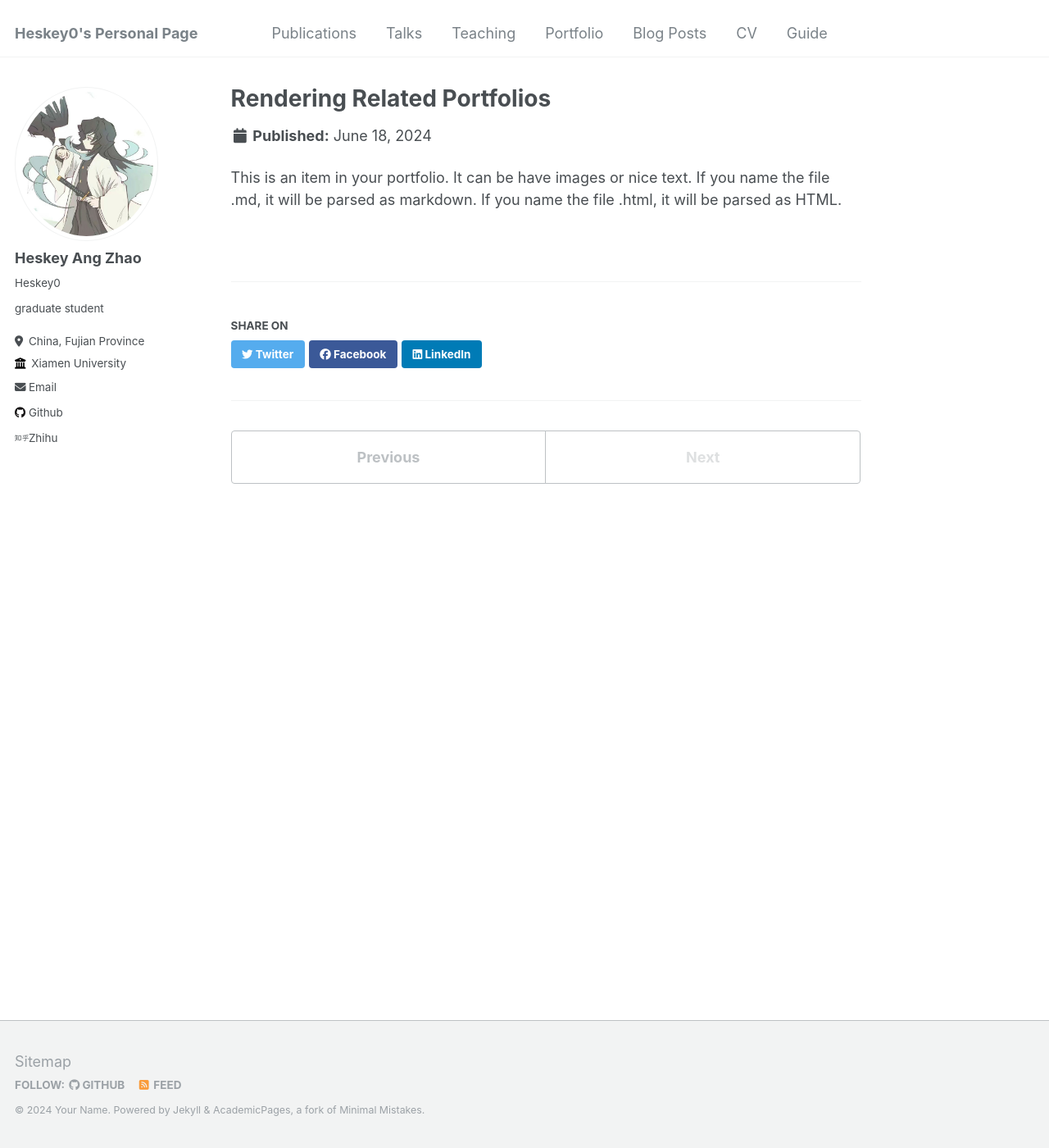
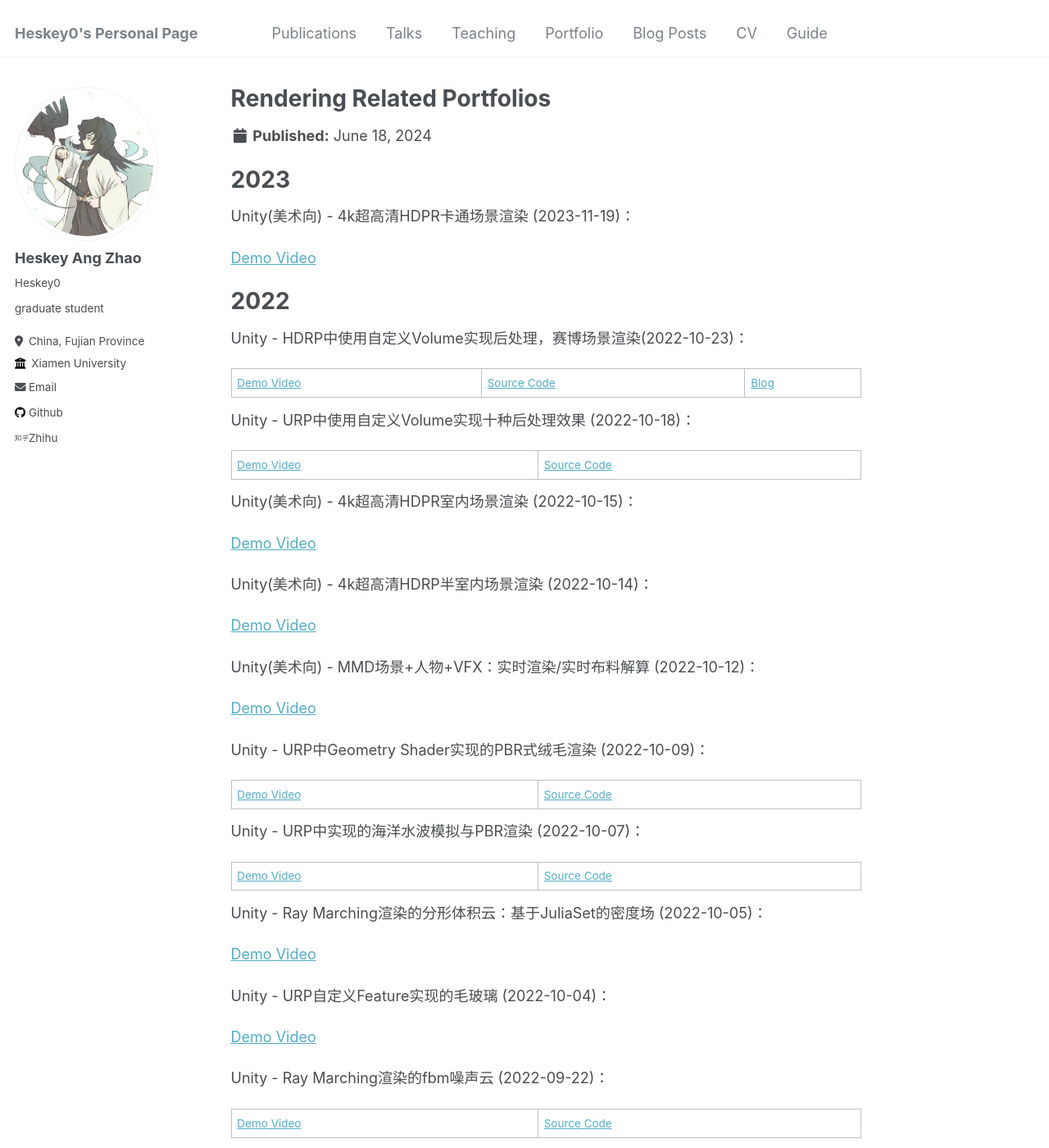
Before and after one commit to Heskey0/Heskey0.github.io, a Jekyll site: the page built from _portfolio/portfolio-rendering.md, in a window 1280 px wide and 1400 px high. Shown: the whole window at 82% size. Built offline with Jekyll 4.4.1, drawn with Linux system fonts in a browser that asks for light colours; some of the changed text lies outside the part shown.

Commit message:
Update portfolio-rendering.md

```diff
--- a/_portfolio/portfolio-rendering.md
+++ b/_portfolio/portfolio-rendering.md
@@ -4,4 +4,86 @@ excerpt: "Short description of portfolio item number 1<br/><img src='/images/500
 collection: portfolio
 ---
 
-This is an item in your portfolio. It can be have images or nice text. If you name the file .md, it will be parsed as markdown. If you name the file .html, it will be parsed as HTML.
+# 2023
+
+Unity(美术向) - 4k超高清HDPR卡通场景渲染 (2023-11-19)：
+
+[Demo Video](https://www.bilibili.com/video/BV1Su4y1L7T9)
+
+# 2022
+
+Unity - HDRP中使用自定义Volume实现后处理，赛博场景渲染(2022-10-23)：
+
+[Demo Video](https://www.bilibili.com/video/BV15e41157o3/) | [Source Code](https://github.com/Heskey0/Unity-Shader-Graphics/tree/main/HDRP-Volume-Post) | [Blog]()
+
+
+
+Unity - URP中使用自定义Volume实现十种后处理效果 (2022-10-18)：
+
+[Demo Video](https://www.bilibili.com/video/BV1Me4y1J7hb) | [Source Code](https://github.com/Heskey0/Unity-Shader-Graphics/tree/main/URP-Volume-Post)
+
+
+
+Unity(美术向) - 4k超高清HDPR室内场景渲染 (2022-10-15)：
+
+[Demo Video](https://www.bilibili.com/video/BV16G4y1p7x9)
+
+
+
+Unity(美术向) - 4k超高清HDRP半室内场景渲染 (2022-10-14)：
+
+[Demo Video](https://www.bilibili.com/video/BV1gD4y1C7yg)
+
+
+
+Unity(美术向) - MMD场景+人物+VFX：实时渲染/实时布料解算 (2022-10-12)：
+
+[Demo Video](https://www.bilibili.com/video/BV1HV4y1L7GE)
+
+
+
+Unity - URP中Geometry Shader实现的PBR式绒毛渲染 (2022-10-09)：
+
+[Demo Video](https://www.bilibili.com/video/BV1zV4y1L7RW) | [Source Code](https://github.com/Heskey0/Unity-Shader-Graphics/tree/main/URP-Fur)
+
+
+
+Unity - URP中实现的海洋水波模拟与PBR渲染 (2022-10-07)：
+
+[Demo Video](https://www.bilibili.com/video/BV1Ze4y1i7Y9) | [Source Code](https://github.com/Heskey0/Unity-Shader-Graphics/tree/main/URP-Noise-Ocean)
+
+
+
+Unity - Ray Marching渲染的分形体积云：基于JuliaSet的密度场 (2022-10-05)：
+
+[Demo Video](https://www.bilibili.com/video/BV1SV4y15712)
+
+
+
+Unity - URP自定义Feature实现的毛玻璃 (2022-10-04)：
+
+[Demo Video](https://www.bilibili.com/video/BV1U14y1872H)
+
+
+
+Unity - Ray Marching渲染的fbm噪声云 (2022-09-22)：
+
+[Demo Video](https://www.bilibili.com/video/BV1LG4y1s7xs) | [Source Code](https://github.com/Heskey0/Unity-Shader-Graphics/tree/main/RayMarching-Cloud)
+
+
+
+Unity - PBR式卡通渲染 (2022-09-21)：
+
+[Demo Video](https://www.bilibili.com/video/BV1Te4y1C7Xu) | [Source Code](https://github.com/Heskey0/Unity-Shader-Graphics/tree/main/URP-DisneyPBR_NPR) | [Blog](https://zhuanlan.zhihu.com/p/566894412)
+
+
+
+程序动画 - 程序化焦散 (2022-09-07)：
+
+[Demo Video](https://www.bilibili.com/video/BV12g411S7m3) | [Source Code](https://github.com/Heskey0/Unity-Shader-Graphics/tree/main/ProcedureAnim-WaterCaustics) | [Blog](https://www.cnblogs.com/Heskey0/p/16666017.html)
+
+# 2021
+
+微表面路径追踪渲染器 (2021-11-22)：
+
+[Demo Video](https://www.bilibili.com/video/BV1k34y167b1) | [Source Code](https://github.com/Heskey0/TaichiPathTracer) | [Blog](https://www.cnblogs.com/Heskey0/p/15784118.html)
```
